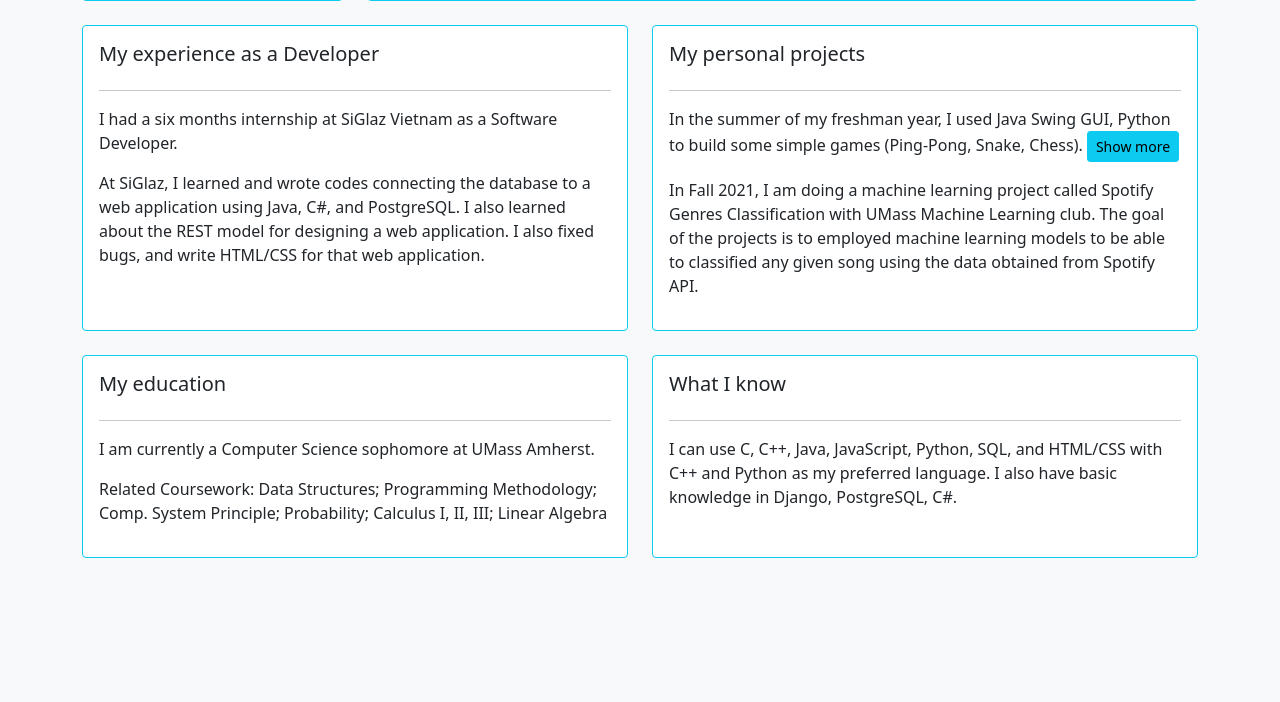
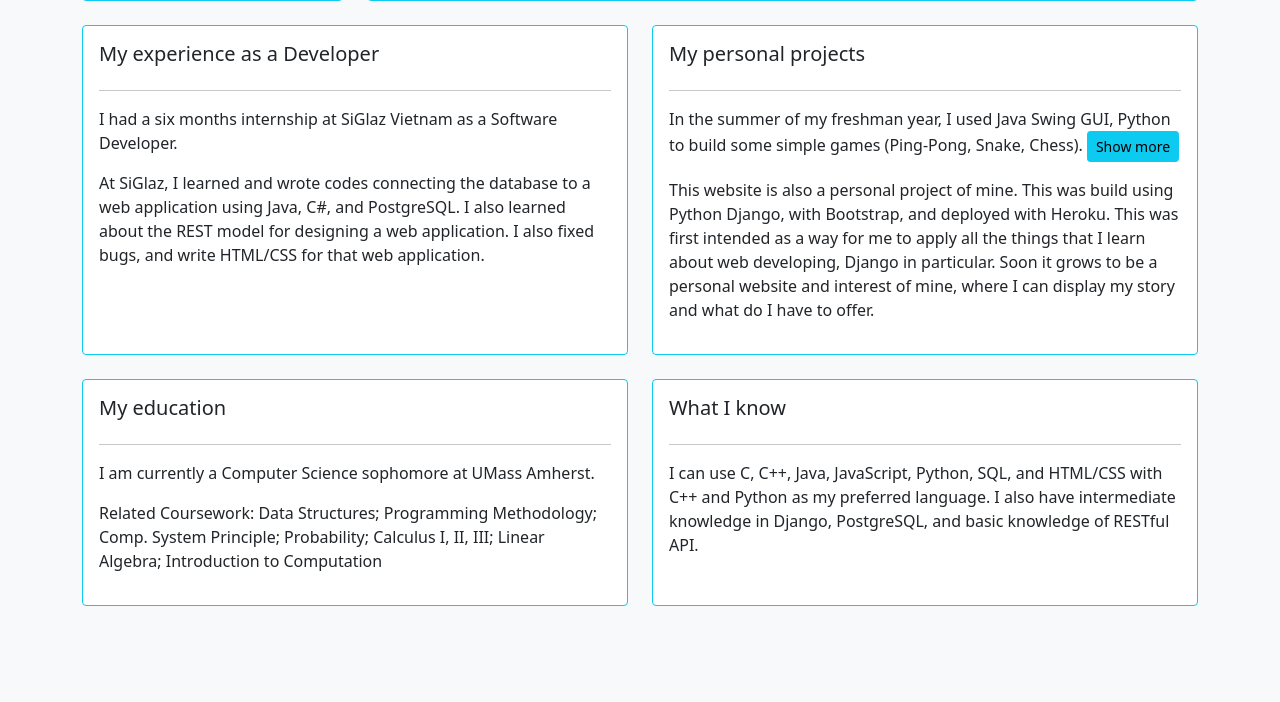
Before and after one commit to MorElf7/Portfolio, a Django app: page / in a window 1280 px wide. Shown: the part 472-1174 px from the top of the page. Before the commit the page ends 1030 px from the top, so only its background shows below. Run offline with Django 4.2, Linux system fonts and the light colour scheme.

Commit message:
update to CV

```diff
--- a/cv/settings.py
+++ b/cv/settings.py
@@ -28,7 +28,7 @@ SECRET_KEY = os.environ.get('SECRET_KEY')
 DEBUG = True
 
 ALLOWED_HOSTS = ['.herokuapp.com']
-
+#'.herokuapp.com'
 
 # Application definition
 
--- a/resume/templates/resume/home.html
+++ b/resume/templates/resume/home.html
@@ -86,9 +86,9 @@
                             <a class="btn btn-info btn-sm" role="button" href="project/">Show more</a>
                         </p>
                         <p>
-                            In Fall 2021, I am doing a machine learning project called Spotify Genres Classification with UMass Machine Learning club.
-                            The goal of the projects is to employed machine learning models to be able to classified any given song using the data
-                            obtained from Spotify API.
+                            This website is also a personal project of mine. This was build using Python Django, with Bootstrap, and deployed with Heroku.
+                            This was first intended as a way for me to apply all the things that I learn about web developing, Django in particular. Soon
+                            it grows to be a personal website and interest of mine, where I can display my story and what do I have to offer.
                         </p>
                     </div>
                 </div>
@@ -105,7 +105,8 @@
                             I am currently a Computer Science sophomore at UMass Amherst.
                         </p>
                         <p>
-                            Related Coursework: Data Structures; Programming Methodology; Comp. System Principle; Probability; Calculus I, II, III; Linear Algebra
+                            Related Coursework: Data Structures; Programming Methodology; Comp. System Principle; Probability; Calculus I, II, III; Linear Algebra;
+                            Introduction to Computation
                         </p>
                     </div>
                 </div>
@@ -115,8 +116,8 @@
                         <h5>What I know</h5>
                         <hr>
                         <p>
-                            I can use C, C++, Java, JavaScript, Python, SQL, and HTML/CSS with C++ and Python as my preferred language. I also have basic knowledge
-                            in Django, PostgreSQL, C#.
+                            I can use C, C++, Java, JavaScript, Python, SQL, and HTML/CSS with C++ and Python as my preferred language. I also have intermediate knowledge
+                            in Django, PostgreSQL, and basic knowledge of RESTful API.
                         </p>
                     </div>
                 </div>
```
Also changed, not shown: 2 other files.
